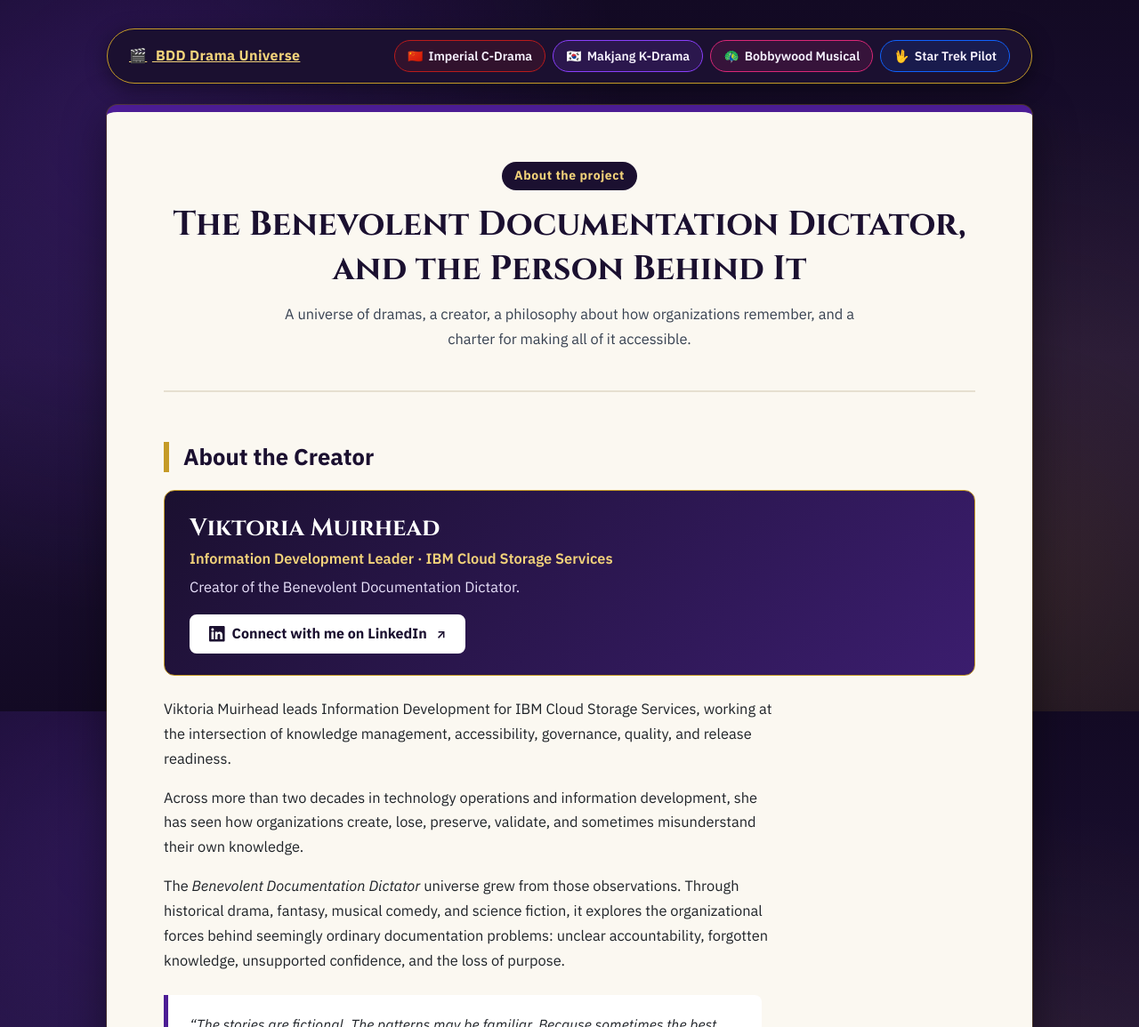
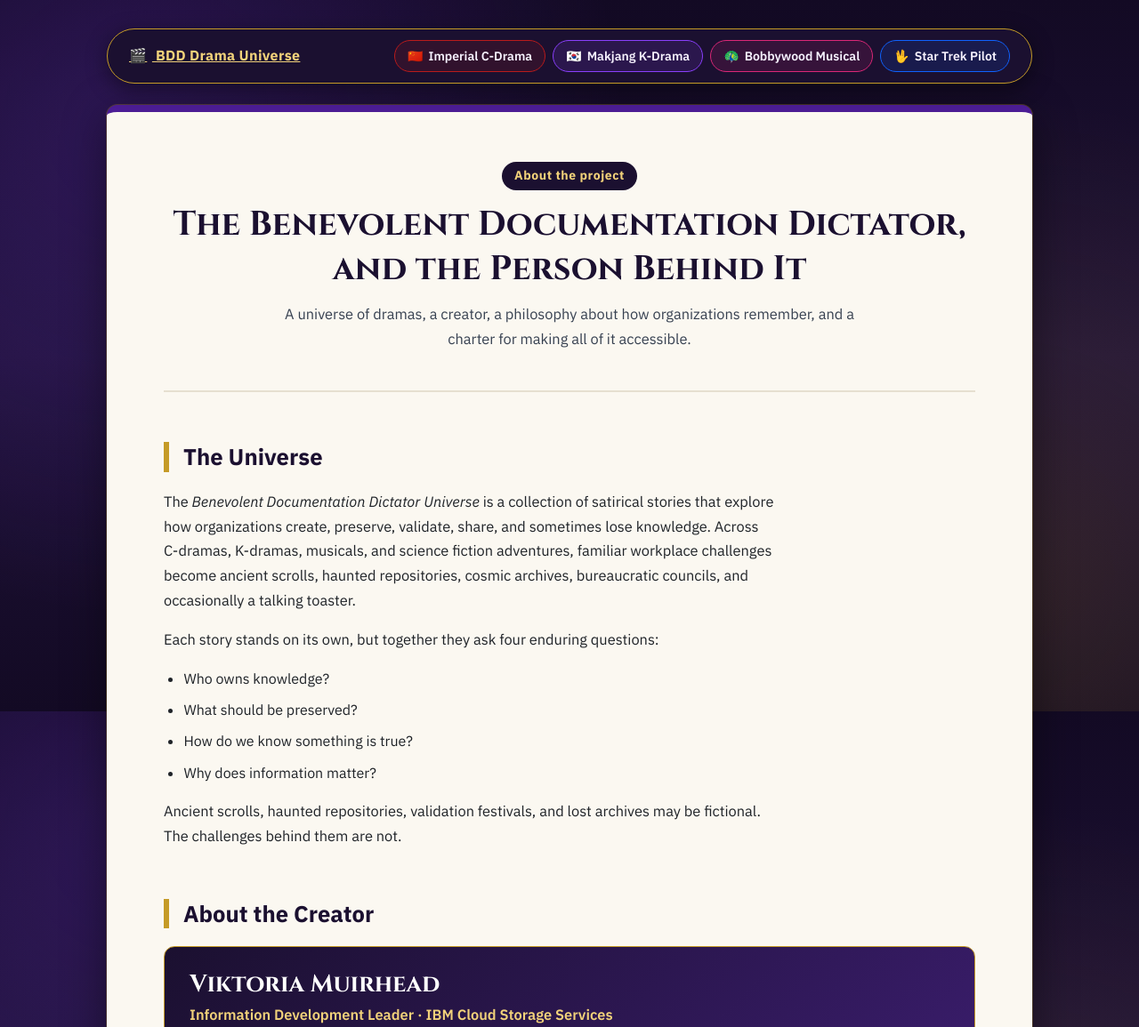
Before and after one commit to vickmuir/benevolent-documentation-dictator, a plain HTML site: page about.html in a window 1280 px wide. Shown: the top 1155 px of the page at 89% size. Drawn offline with Linux system fonts and the light colour scheme.

Commit message:
Update about.html

```diff
--- a/about.html
+++ b/about.html
@@ -214,6 +214,21 @@
         <p>A universe of dramas, a creator, a philosophy about how organizations remember, and a charter for making all of it accessible.</p>
     </div>
 
+    <section aria-labelledby="universe-heading">
+        <h2 id="universe-heading">The Universe</h2>
+        <p>The <em>Benevolent Documentation Dictator Universe</em> is a collection of satirical stories that explore how organizations create, preserve, validate, share, and sometimes lose knowledge. Across C-dramas, K-dramas, musicals, and science fiction adventures, familiar workplace challenges become ancient scrolls, haunted repositories, cosmic archives, bureaucratic councils, and occasionally a talking toaster.</p>
+
+        <p>Each story stands on its own, but together they ask four enduring questions:</p>
+        <ul>
+            <li>Who owns knowledge?</li>
+            <li>What should be preserved?</li>
+            <li>How do we know something is true?</li>
+            <li>Why does information matter?</li>
+        </ul>
+
+        <p>Ancient scrolls, haunted repositories, validation festivals, and lost archives may be fictional. The challenges behind them are not.</p>
+    </section>
+
     <section aria-labelledby="creator-heading">
         <h2 id="creator-heading">About the Creator</h2>
 
```
